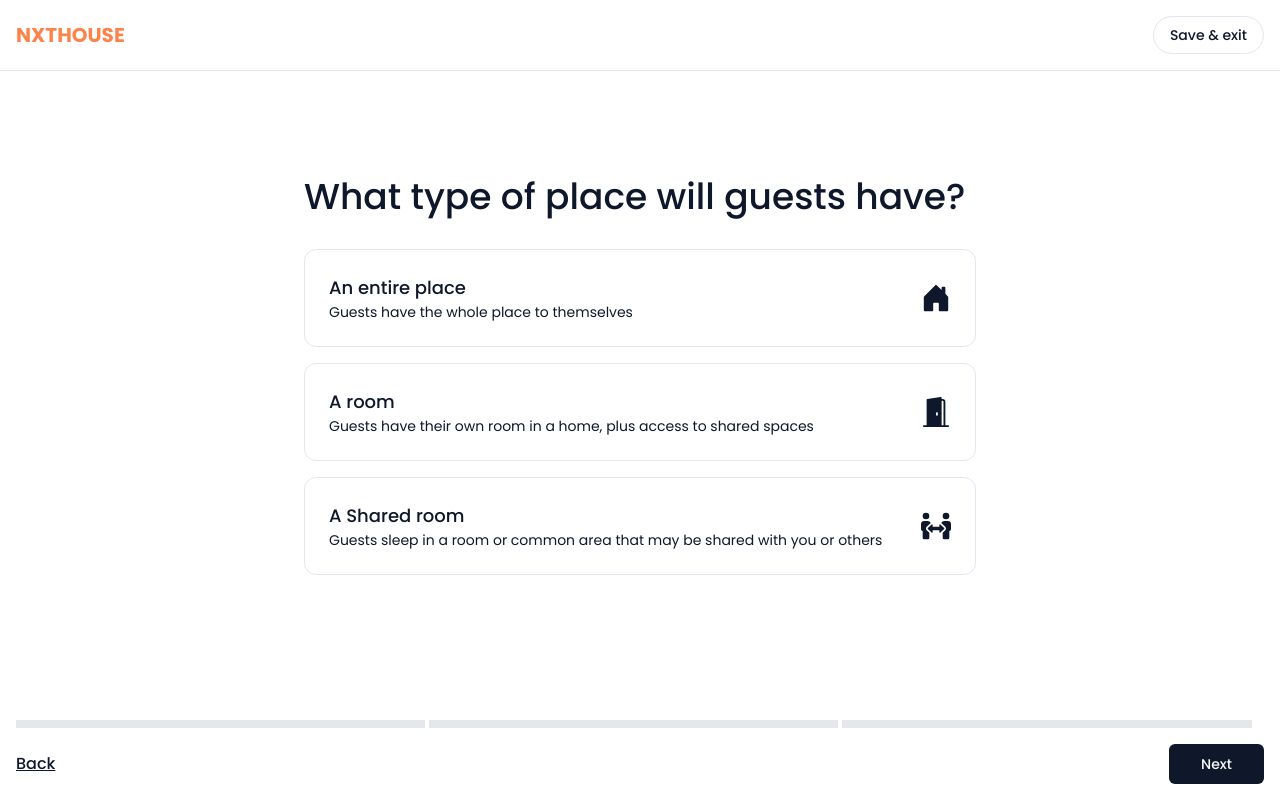
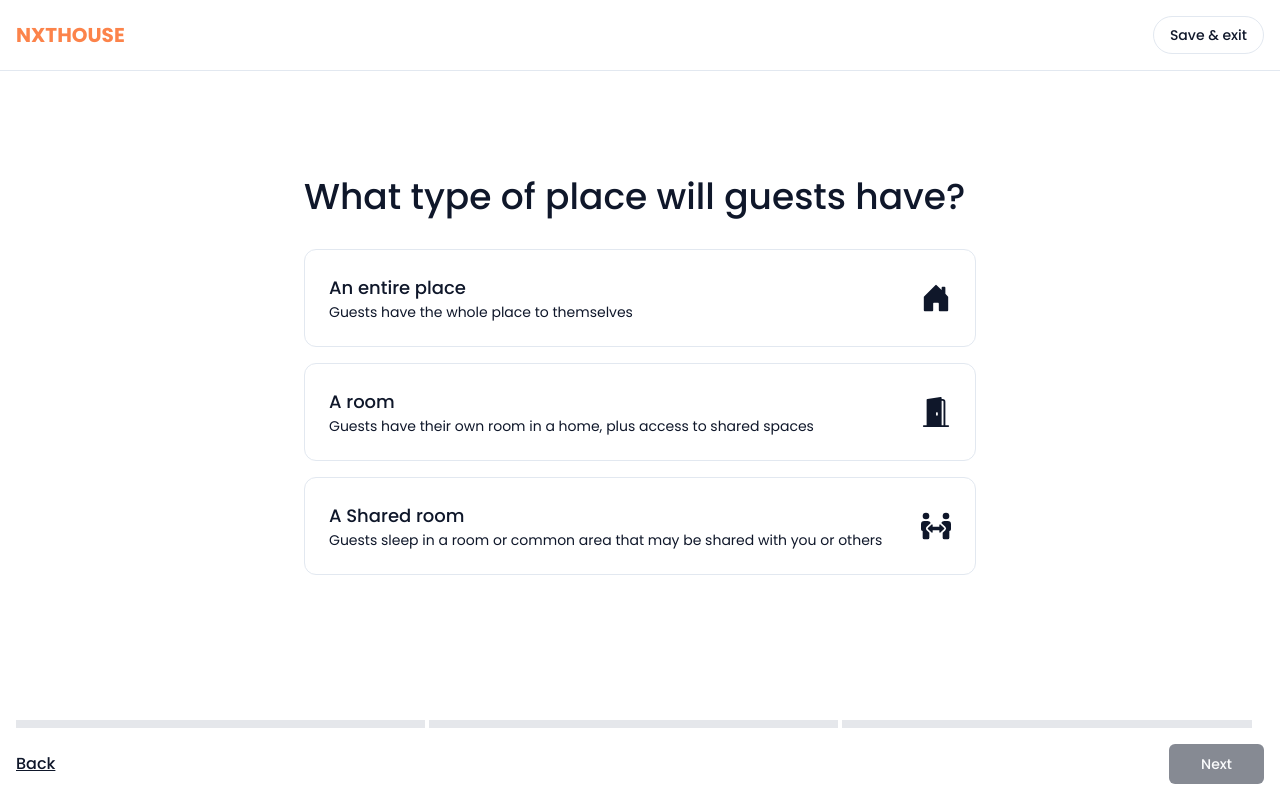
Before and after one commit to madbull12/NXTHOUSE, a Next.js app: page /become-a-host/1/privacy-type in a window 1280 px wide. Built offline with nearby package versions, Linux system fonts and the light colour scheme; no server answers.

Commit message:
disable next button

```diff
--- a/src/app/become-a-host/[hostId]/(step1)/about-your-place/page.tsx
+++ b/src/app/become-a-host/[hostId]/(step1)/about-your-place/page.tsx
@@ -4,6 +4,7 @@ import Container from "@/components/Container";
 import Image from "next/image";
 import React from "react";
 import { motion, AnimatePresence } from "framer-motion";
+import HostFooter from "@/components/HostFooter";
 const AboutYourPlacePage = () => {
   const variants = {
     hidden: {
@@ -52,6 +53,8 @@ const AboutYourPlacePage = () => {
           />
         </div>
       </motion.div>
+      <HostFooter disableNext={false} />
+
     </Container>
   );
 };
--- a/src/app/become-a-host/[hostId]/(step1)/privacy-type/page.tsx
+++ b/src/app/become-a-host/[hostId]/(step1)/privacy-type/page.tsx
@@ -7,6 +7,7 @@ import { FaPeopleArrows } from "react-icons/fa";
 import { useHousingStore } from "@/lib/zustand";
 import { cn } from "@/lib/utils";
 import useOutsideClick from "@/hooks/use-outside-click";
+import HostFooter from "@/components/HostFooter";
 
 const PrivacyTypePage = () => {
   const placeTypes = [
@@ -57,9 +58,9 @@ const PrivacyTypePage = () => {
   console.log(housing);
   const privacyTypeRef = useRef<HTMLDivElement>(null);
 
-  useOutsideClick(privacyTypeRef,()=>{
-    setPrivacyType("")
-  })
+  // useOutsideClick(privacyTypeRef,()=>{
+  //   setPrivacyType("")
+  // })
 
   return (
     <Container>
@@ -106,6 +107,8 @@ const PrivacyTypePage = () => {
           })}
         </motion.div>
       </div>
+      <HostFooter disableNext={housing.privacyType === ""} />
+
     </Container>
   );
 };
--- a/src/app/become-a-host/[hostId]/(step1)/structure/page.tsx
+++ b/src/app/become-a-host/[hostId]/(step1)/structure/page.tsx
@@ -23,6 +23,7 @@ import { FaHotel } from "react-icons/fa";
 import { motion } from "framer-motion";
 import { useHousingStore } from "@/lib/zustand";
 import useOutsideClick from "@/hooks/use-outside-click";
+import HostFooter from "@/components/HostFooter";
 type HomeStructure = {
   icon: React.ReactElement;
   name: string;
@@ -117,9 +118,7 @@ const StructurePage = () => {
 
   const structureRef = useRef<HTMLDivElement>(null);
 
-  useOutsideClick(structureRef,()=>{
-    setStructure("")
-  })
+
 
   console.log(housing)
   return (
@@ -167,6 +166,8 @@ const StructurePage = () => {
           </motion.div>
         ) : null}
       </div>
+      <HostFooter disableNext={housing.structure === ""} />
+
     </Container>
   );
 };
--- a/src/app/become-a-host/[hostId]/layout.tsx
+++ b/src/app/become-a-host/[hostId]/layout.tsx
@@ -22,7 +22,6 @@ const Layout = async({ children }: { children: React.ReactNode, }) => {
       </header>
 
       {children}
-        <HostFooter to="/about-your-place" session={session as User} />
     </div>
   );
 };
--- a/src/components/HostFooter.tsx
+++ b/src/components/HostFooter.tsx
@@ -9,13 +9,11 @@ import { usePathname } from "next/navigation";
 import Container from "./Container";
 
 interface Props {
-  to: string;
-  session: User;
-  back?: string;
   disableNext:boolean;
 }
-const HostFooter: React.FC<Props> = ({ session,disableNext }) => {
+const HostFooter: React.FC<Props> = ({ disableNext }) => {
   const pathname = usePathname();
+  console.log(pathname)
   const splittedPath = pathname.split("/");
   console.log(splittedPath);
 
@@ -32,10 +30,10 @@ const HostFooter: React.FC<Props> = ({ session,disableNext }) => {
     "location":"privacy-type"
   };
 
-  const nextLink = `/become-a-host/${session?.id}/${
+  const nextLink = `/${splittedPath[1]}/${splittedPath[2]}/${
     listNextPaths[splittedPath[3]]
   }`;
-  const backLink = `/become-a-host/${session?.id}/${
+  const backLink = `/${splittedPath[1]}/${splittedPath[2]}/${
     listBackPaths[splittedPath[3]]
   }`;
 
@@ -64,7 +62,7 @@ const HostFooter: React.FC<Props> = ({ session,disableNext }) => {
               Back
             </Link>
 
-            <Button className="bg-foreground px-8">
+            <Button disabled={disableNext} className="bg-foreground px-8">
               <Link href={nextLink} className="w-full">
                 Next
               </Link>
```
